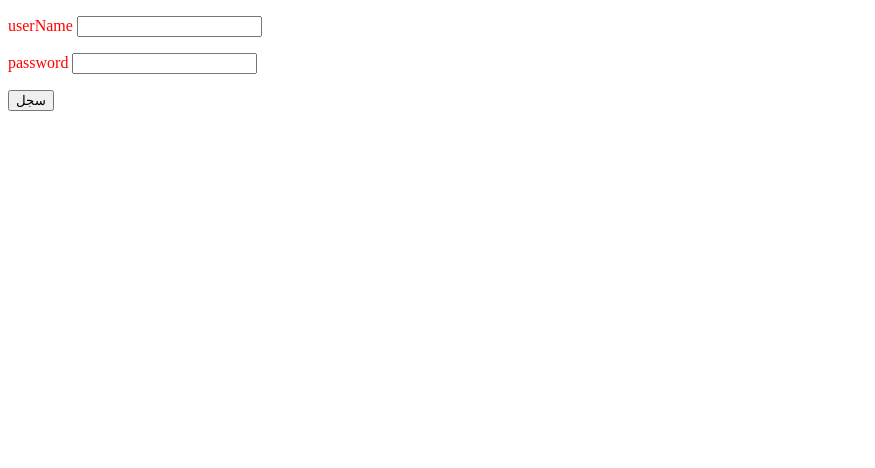
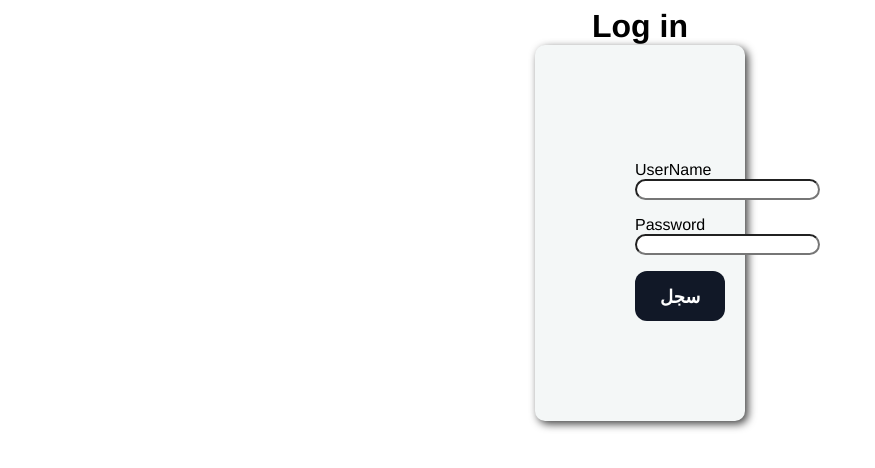
Before and after one commit to fahad5359/real-javascript-sandbox, a plain HTML site: page jQuerry/hw/index.html in a window 1280 px wide. Shown: the whole page, without its empty margins (0-875 px from the left). Drawn offline with nearby package versions, Linux system fonts and the light colour scheme.

Commit message:
base style

```diff
--- a/jQuerry/hw/index.html
+++ b/jQuerry/hw/index.html
@@ -12,10 +12,12 @@
 <body>
     <!-- a Page that athinticate the user, corrict  password =pass
     wrong password means no  pass.  -->
+    <h1>Log in</h1>
     <div id="cardd">
-        <p><label for="userName">userName</label> <input type="text" id="userName"></p>
-        <p><label for="pass">password</label> <input type="text" id="password"></p>
-        <button  id="btn">سجل</button>
+
+        <p><label for="userName">UserName</label> <input type="text" id="userName" class="border"></p>
+        <p><label for="pass">Password</label> <input type="password" id="password" class="border"></p>
+        <button id="btn">سجل</button>
 
     </div>
     <script src="https://code.jquery.com/jquery-3.6.0.min.js"
--- a/jQuerry/hw/jjs.js
+++ b/jQuerry/hw/jjs.js
@@ -27,6 +27,7 @@ $(document).ready(function () {
             // console.log("sefd");
             // Users[i] makse  triversing the array  more esair and we can make millons ofrecords without an effort.
             if (Users[i].user === usrnm.val() && Users[i].password === pass.val()) {
+                card.css("background-color","#85ccb1")
                 console.log("correct");
                 // return  to stop the loop from triversing more and  checking all of the   Users  array , so when thg shar6 is good stop.
                 return;
--- a/jQuerry/hw/style.css
+++ b/jQuerry/hw/style.css
@@ -1,3 +1,69 @@
-p{
-    color: rgb(255, 0, 0);
+*{
+    font-family: 'Franklin Gothic Medium', 'Arial Narrow', Arial, sans-serif;
 }
+h1{
+    margin: auto;
+    text-align: center;
+}
+
+
+/* id */
+#cardd{
+    padding: 100px;
+    width: 10px;
+    border-radius: 10px;
+    margin-top: 110px;
+    margin: auto;
+    text-align: center;
+    background-color: rgb(244, 247, 247);
+    box-shadow: 3px 3px 9px 0px rgba(0,0,0,0.75);
+-webkit-box-shadow: 3px 3px 9px 0px rgba(0,0,0,0.75);
+-moz-box-shadow: 3px 3px 9px 0px rgba(0,0,0,0.75);
+}
+
+
+#btn {
+  background-color: #111827;
+  border: 1px solid transparent;
+  border-radius: .75rem;
+  box-sizing: border-box;
+  color: #FFFFFF;
+  cursor: pointer;
+  flex: 0 0 auto;
+  font-family: "Inter var",ui-sans-serif,system-ui,-apple-system,system-ui,"Segoe UI",Roboto,"Helvetica Neue",Arial,"Noto Sans",sans-serif,"Apple Color Emoji","Segoe UI Emoji","Segoe UI Symbol","Noto Color Emoji";
+  font-size: 1.125rem;
+  font-weight: 600;
+  line-height: 1.5rem;
+  padding: .75rem 1.2rem;
+  text-align: center;
+  text-decoration: none #6B7280 solid;
+  text-decoration-thickness: auto;
+  transition-duration: .2s;
+  transition-property: background-color,border-color,color,fill,stroke;
+  transition-timing-function: cubic-bezier(.4, 0, 0.2, 1);
+  user-select: none;
+  -webkit-user-select: none;
+  touch-action: manipulation;
+  width: auto;
+}
+
+#btn:hover {
+  background-color: #2a364b;
+}
+
+#btn:focus {
+  box-shadow: none;
+  outline: 2px solid transparent;
+  outline-offset: 2px;
+}
+
+@media (min-width: 768px) {
+  #btn {
+    padding: .75rem 1.5rem;
+  }
+}
+
+.border{
+
+    border-radius: 1000px;
+}
```
